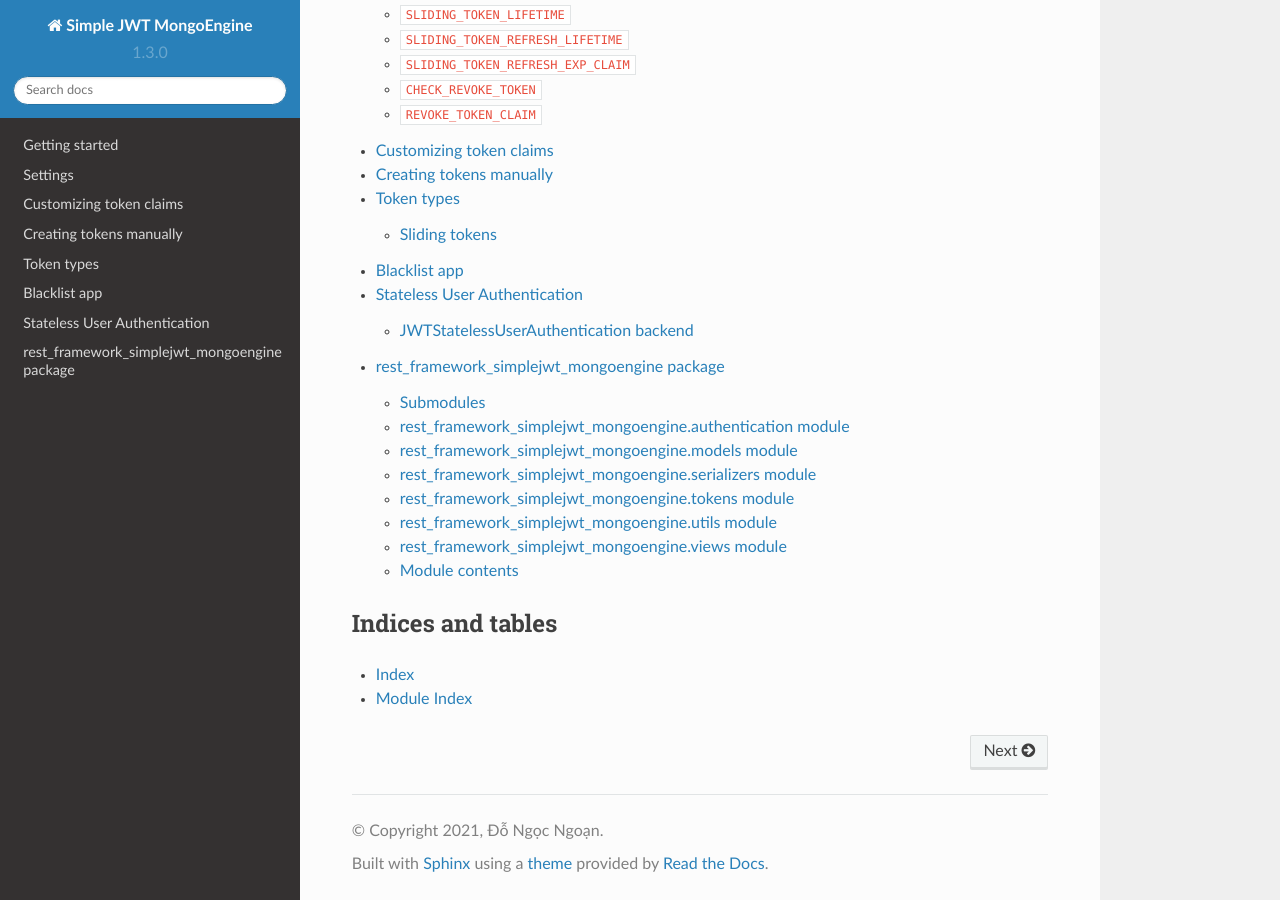
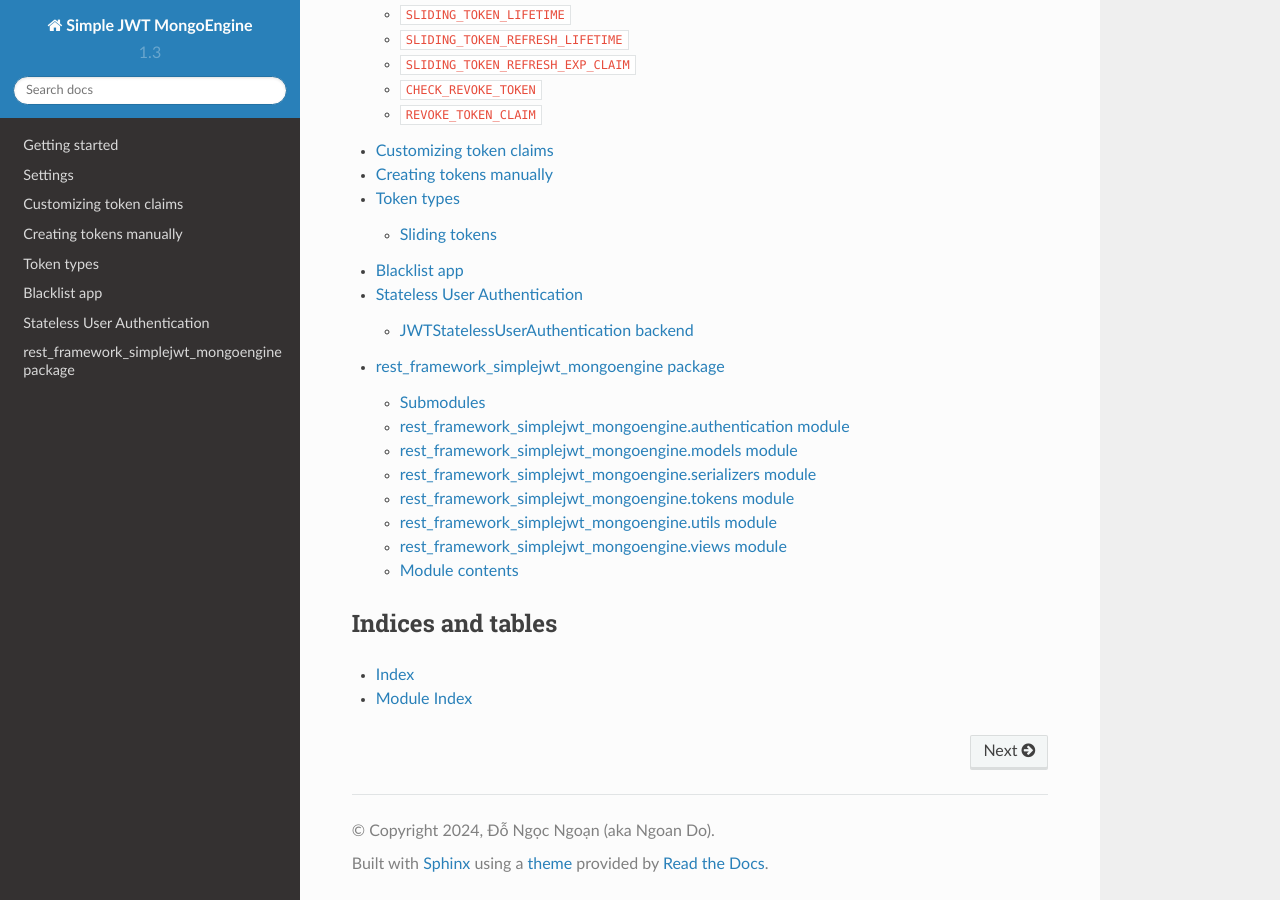
Before and after one commit to ngocngoan/djangorestframework-simplejwt-mongoengine, a Sphinx documentation site: the page built from docs/index.rst, in a window 1280 px wide and 900 px high, scrolled down 1221 px. Built offline with Sphinx 7.4.7 and the Read the Docs theme 2.0.0, drawn with Linux system fonts in a browser that asks for light colours; part of the change alters nothing that is shown.

```diff
--- a/docs/__init__.py
+++ /dev/null
@@ -1 +0,0 @@
-# Included so that Django's startproject comment runs against the docs directory
--- a/docs/conf.py
+++ b/docs/conf.py
@@ -1,29 +1,37 @@
-#!/usr/bin/env python
+# Configuration file for the Sphinx documentation builder.
 #
-# rest_framework_simplejwt_mongoengine documentation build configuration file, created by
-# sphinx-quickstart on Fri Jun  9 13:47:02 2017.
-#
-# This file is execfile()d with the current directory set to its
-# containing dir.
-#
-# Note that not all possible configuration values are present in this
-# autogenerated file.
-#
-# All configuration values have a default; values that are commented out
-# serve to show the default.
+# This file only contains a selection of the most common options. For a full
+# list see the documentation:
+# https://www.sphinx-doc.org/en/master/usage/configuration.html
+
+# -- Path setup --------------------------------------------------------------
 
 # If extensions (or modules to document with autodoc) are in another directory,
 # add these directories to sys.path here. If the directory is relative to the
 # documentation root, use os.path.abspath to make it absolute, like shown here.
-import os
-import sys
+#
+# import os
+# import sys
+# sys.path.insert(0, os.path.abspath('.'))
+from pkg_resources import get_distribution
 
-import rest_framework_simplejwt_mongoengine
+# -- Project information -----------------------------------------------------
 
-# Add your project's directory to the sys.path
-sys.path.insert(0, os.path.abspath('..'))
+project = "Simple JWT MongoEngine"
+copyright = "2024, Đỗ Ngọc Ngoạn (aka Ngoan Do)"
+author = "Đỗ Ngọc Ngoạn (aka Ngoan Do)"
 
-# -- General configuration ------------------------------------------------
+# The full version, including alpha/beta/rc tags
+release = get_distribution("djangorestframework_simplejwt_mongoengine").version
+# release = rest_framework_simplejwt_mongoengine.__version__
+print("release: ", release)
+
+# The short X.Y version.
+version = ".".join(release.split(".")[:2])
+print("version: ", version)
+
+
+# -- General configuration ---------------------------------------------------
 
 
 def django_configure():
@@ -60,7 +68,7 @@ def django_configure():
                 "ssl": False,
                 "tls": False,
             }
-        }
+        },
     )
 
     try:
@@ -83,35 +91,19 @@ extensions = [
     "sphinx.ext.autodoc",
     "sphinx.ext.doctest",
     "sphinx.ext.intersphinx",
-    "sphinx_rtd_theme",
 ]
 
 # Add any paths that contain templates here, relative to this directory.
 templates_path = ["_templates"]
+
+# The root document.
+root_doc = "index"
 
 # The suffix of source filenames.
 source_suffix = ".rst"
 
 # The encoding of source files.
 # source_encoding = 'utf-8-sig'
-
-# The master toctree document.
-master_doc = "index"
-
-# General information about the project.
-project = "Simple JWT MongoEngine"
-copyright = "2021, Đỗ Ngọc Ngoạn"
-author = "Đỗ Ngọc Ngoạn (aka Ngoan Do)"
-
-# The version info for the project you're documenting, acts as replacement for
-# |version| and |release|, also used in various other places throughout the
-# built documents.
-#
-# The short X.Y version.
-version = rest_framework_simplejwt_mongoengine.__version__
-
-# The full version, including alpha/beta/rc tags.
-release = rest_framework_simplejwt_mongoengine.__version__
 
 # The language for content autogenerated by Sphinx. Refer to documentation
 # for a list of supported languages.
@@ -125,6 +117,7 @@ release = rest_framework_simplejwt_mongoengine.__version__
 
 # List of patterns, relative to source directory, that match files and
 # directories to ignore when looking for source files.
+# This pattern also affects html_static_path and html_extra_path.
 exclude_patterns = [
     "_build",
     "modules.rst",
@@ -157,10 +150,11 @@ pygments_style = "sphinx"
 # keep_warnings = False
 
 
-# -- Options for HTML output ----------------------------------------------
+# -- Options for HTML output -------------------------------------------------
 
 # The theme to use for HTML and HTML Help pages.  See the documentation for
 # a list of builtin themes.
+#
 html_theme = "sphinx_rtd_theme"
 
 # Theme options are theme-specific and customize the look and feel of a theme
@@ -189,7 +183,7 @@ html_theme = "sphinx_rtd_theme"
 # Add any paths that contain custom static files (such as style sheets) here,
 # relative to this directory. They are copied after the builtin static files,
 # so a file named "default.css" will overwrite the builtin "default.css".
-html_static_path = ["_static"]
+# html_static_path = ["_static"]
 
 # Add any extra paths that contain custom files (such as robots.txt or
 # .htaccess) here, relative to this directory. These files are copied
@@ -257,7 +251,7 @@ latex_elements = {
 #  author, documentclass [howto, manual, or own class]).
 latex_documents = [
     (
-        master_doc,
+        root_doc,
         "rest_framework_simplejwt_mongoengine.tex",
         "Simple JWT MongoEngine Documentation",
         "Đỗ Ngọc Ngoạn (aka Ngoan Do)",
@@ -290,7 +284,15 @@ latex_documents = [
 
 # One entry per manual page. List of tuples
 # (source start file, name, description, authors, manual section).
-man_pages = [(master_doc, "rest_framework_simplejwt_mongoengine", "Simple JWT MongoEngine Documentation", [author], 1)]
+man_pages = [
+    (
+        root_doc,
+        "rest_framework_simplejwt_mongoengine",
+        "Simple JWT MongoEngine Documentation",
+        [author],
+        1,
+    ),
+]
 
 # If true, show URL addresses after external links.
 # man_show_urls = False
@@ -303,12 +305,12 @@ man_pages = [(master_doc, "rest_framework_simplejwt_mongoengine", "Simple JWT Mo
 #  dir menu entry, description, category)
 texinfo_documents = [
     (
-        master_doc,
+        root_doc,
         "rest_framework_simplejwt_mongoengine",
         "Simple JWT MongoEngine Documentation",
         author,
         "rest_framework_simplejwt_mongoengine",
-        "One line description of project.",
+        "Simple JWT is a JSON Web Token authentication plugin for the Django REST Framework which to be compatible with MongoEngine.",
         "Miscellaneous",
     ),
 ]
```
Also changed, not shown: .readthedocs.yml, 2 other files.
